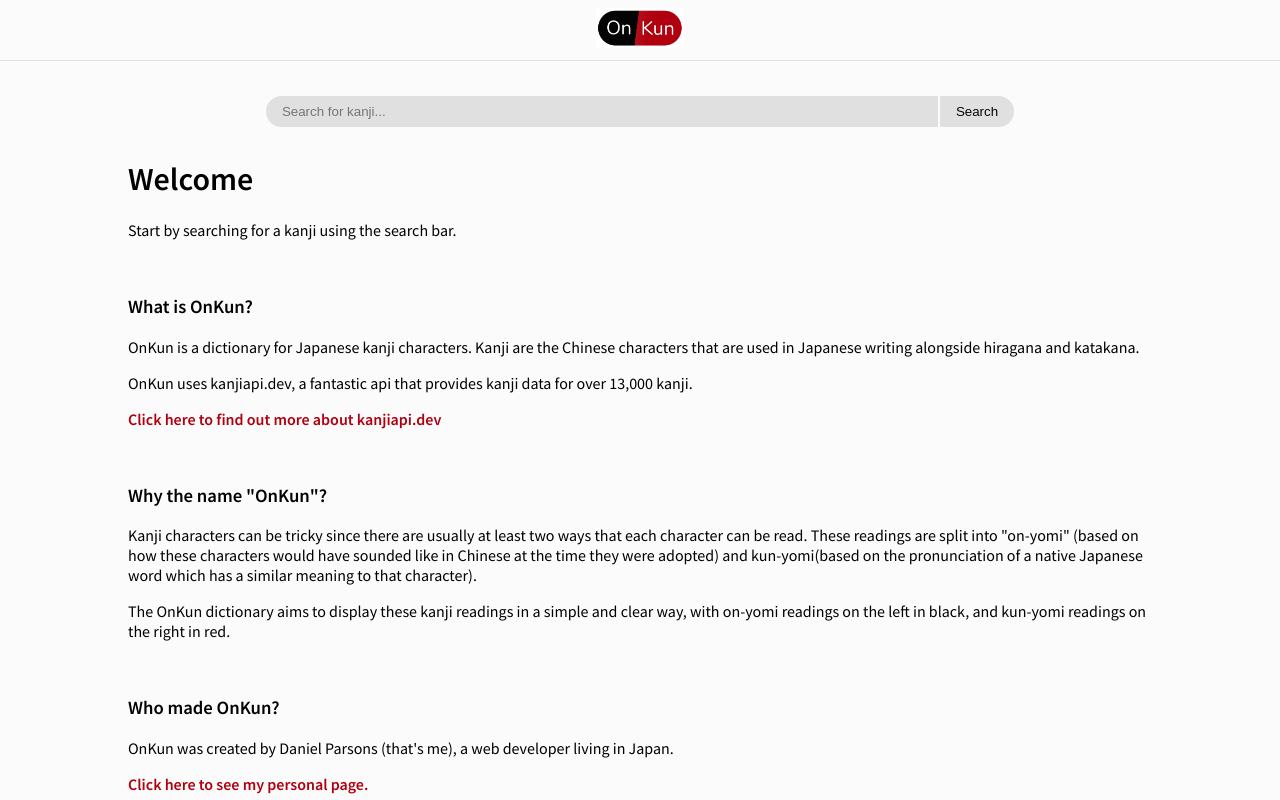
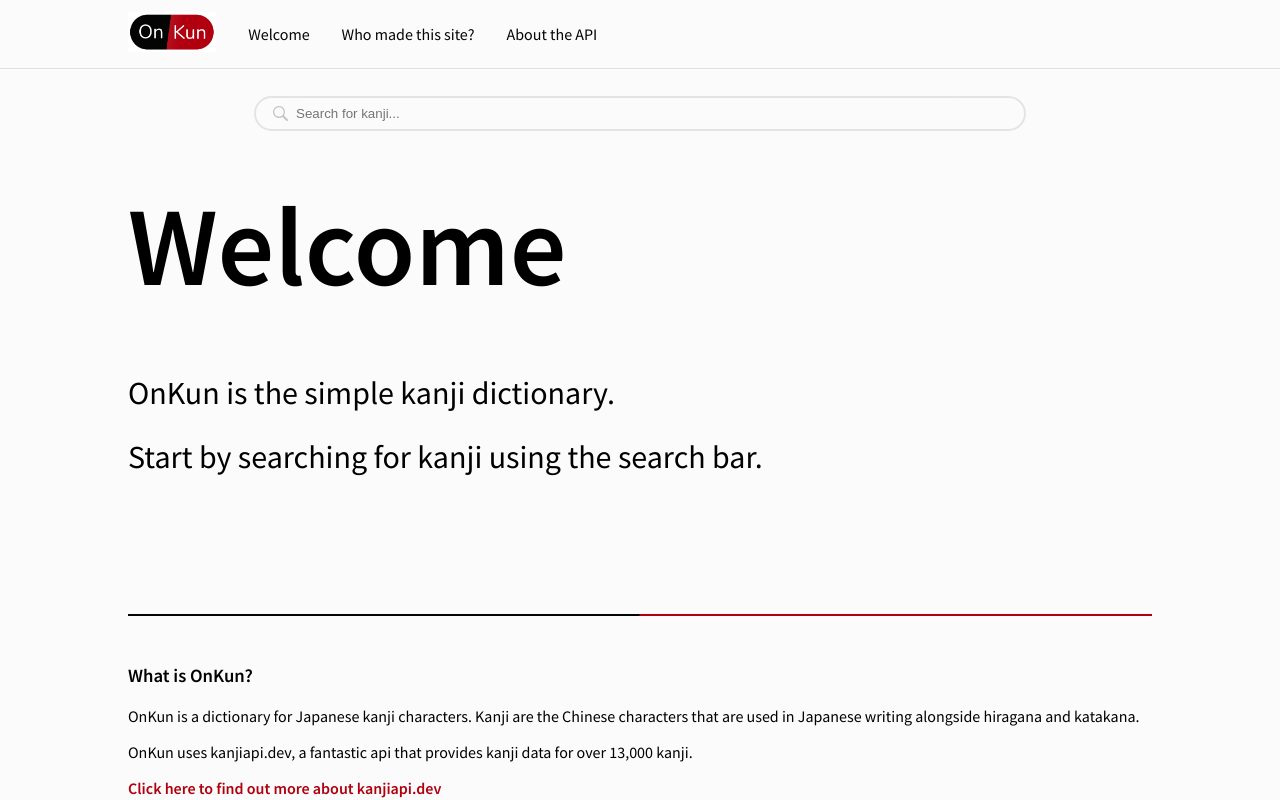
Before and after one commit to dpars34/onkun, a React (Create React App) app: page / in a window 1280 px wide. Shown: the top 800 px of the page. Built offline with nearby package versions, Linux system fonts and the light colour scheme.

Commit message:
Front page redesign

```diff
--- a/src/Components/Header.js
+++ b/src/Components/Header.js
@@ -10,6 +10,9 @@ function Header() {
                 <a href="top">
                     <img src={logo} alt="logo" className={styles.logo}/>
                 </a>
+                <a className={styles.navLink} href="top">Welcome</a>
+                <p className={styles.navLink}>Who made this site?</p>
+                <p className={styles.navLink}>About the API</p>
             </div>
         </header>
     )
--- a/src/Components/SearchBar.js
+++ b/src/Components/SearchBar.js
@@ -1,12 +1,15 @@
 import React from "react"
 import styles from "./Styles/SearchBar.module.css"
+import { GoSearch } from 'react-icons/go'
 
 function SearchBar(props) {
     return (
-        <form className={styles.searchForm} onSubmit={props.handleClick}>
-            <input className={styles.searchBar} type="text" onChange={props.handleChange} value={props.search} placeholder="Search for kanji..."/>
-            <button className={styles.searchButton} type="submit">Search</button>
-        </form>
+        <div className={styles.searchBox}>
+            <span className={styles.searchIcon}><GoSearch/ ></span>
+            <form className={styles.searchForm} onSubmit={props.handleClick}>
+                <input className={styles.searchBar} type="text" onChange={props.handleChange} value={props.search} placeholder="Search for kanji..."/>
+            </form>
+        </div>
     )
 }
 
--- a/src/Components/Styles/Header.module.css
+++ b/src/Components/Styles/Header.module.css
@@ -10,15 +10,30 @@
 .flexContainer {
     display: flex;
     align-items: center;
-    justify-content: space-evenly;
+    justify-content: center;
 }
 
 .navLink {
-    color: #050505;
-    text-decoration: none;
+    display: none;
 }
 
 .logo {
     height: 40px;
     padding: 0;
 }
+
+@media (min-device-width: 500px) {
+
+    .flexContainer {
+        justify-content: left;
+        margin-left: 10vw;
+    }
+
+    .navLink {
+        display: block;
+        color: #050505;
+        text-decoration: none;
+        padding: 0;
+        margin-left: 2rem;
+    }
+}
--- a/src/Components/Styles/ResultCard.module.css
+++ b/src/Components/Styles/ResultCard.module.css
@@ -55,10 +55,14 @@
     display: inline;
 }
 
+@media (min-device-width: 500px) {
+
+}
+
 /* For the bottom display */
 
 .translationArea {
     margin-left: 1rem;
-    padding: 0 0.5rem 0.5rem 0.5rem;
+    padding: 0.5rem;
     font-style: italic;
 }
--- a/src/Components/Styles/SearchBar.module.css
+++ b/src/Components/Styles/SearchBar.module.css
@@ -1,13 +1,26 @@
-.searchForm {
-    margin: 6rem 1rem 2rem 1rem;
-    text-align: center;
+.searchBox {
+    margin: 6rem auto 2rem auto;
+    background-color:#FBFBFB;
+    display: grid;
+    grid-template-columns: 2rem 1fr;
+    align-items: center;
+    border-radius: 20px;
+    width: 60vw;
+    border: 2px solid #e4e4e4;
+    color: #c4c4c4;
 }
+
+.searchIcon {
+    padding: 0 0 0 1rem;
+    height: 15px;
+ }
+
 .searchBar {
-    width: 50vw;
-    padding: 0.5rem 1rem;
-    border-radius: 20px 0 0 20px;
     border: none;
-    background-color: #E0E0E0;
+    background-color: #FBFBFB;
+    padding: 0.5rem 0.5rem;
+    width: 90%; /* Not perfectly center*/
+    border-radius: 20px;
 }
 
 .searchButton {
@@ -17,4 +30,9 @@
     border-radius: 0 20px 20px 0;
     border-left: solid 2px #FBFBFB;
     color: #050505;
+    display: none; /* Search bar now doesn't appear */
 }
+
+.searchBox:hover {
+    color: rgb(146, 146, 146);
+}
--- a/src/Components/Styles/Welcome.module.css
+++ b/src/Components/Styles/Welcome.module.css
@@ -7,3 +7,35 @@
     text-decoration: none;
     font-weight: 600;
 }
+
+.welcomeHr {
+    display: none;
+}
+
+@media (min-device-width: 500px) {
+    .bigWelcome {
+        line-height: 5rem;
+        min-height: 25rem;
+    }
+
+    .bigBigText {
+        font-size: 7rem;
+    }
+
+    .bigText {
+        font-size: 2rem;
+        line-height: 4rem;
+    }
+
+    .welcomeHr {
+        display: block;
+        border: 0;
+        height: 2px;
+        background-image: linear-gradient(95deg, #050505 49.9%, #B0000F 50%);
+
+    }
+
+    .smallWelcome {
+        margin-top : 3rem;
+    }
+}
--- a/src/Components/Welcome.js
+++ b/src/Components/Welcome.js
@@ -4,16 +4,23 @@ import styles from './Styles/Welcome.module.css'
 function Welcome() {
     return(
         <div className={styles.welcomeArea}>
-            <h1>Welcome</h1>
-            <p>Start by searching for a kanji using the search bar.</p>
+            <div className={styles.bigWelcome}>
+                <h1 className={styles.bigBigText}>Welcome</h1>
+                <p className={styles.bigText}>OnKun is the simple kanji dictionary.
+                <br /> Start by searching for kanji using the search bar.</p>
                 <br />
+            </div>
+
+            <hr className={styles.welcomeHr}/>
+
+            <div className={styles.smallWelcome}>
                 <h3>What is OnKun?</h3>
                 <p>OnKun is a dictionary for Japanese kanji characters. Kanji are the Chinese characters that are used in Japanese writing alongside hiragana and katakana.</p>
                 <p>OnKun uses kanjiapi.dev, a fantastic api that provides kanji data for over 13,000 kanji.</p>
                 <p><a className={styles.link} href="https://www.kanjiapi.dev">Click here to find out more about kanjiapi.dev</a></p>
                 <br />
                 <h3>Why the name "OnKun"?</h3>
-            <p>Kanji characters can be tricky since there are usually at least two ways that each character can be read. These readings are split into "on-yomi" (based on how these characters would have sounded like in Chinese at the time they were adopted) and kun-yomi(based on the pronunciation of a native Japanese word which has a similar meaning to that character). </p>
+                <p>Kanji characters can be tricky since there are usually at least two ways that each character can be read. These readings are split into "on-yomi" (based on how these characters would have sounded like in Chinese at the time they were adopted) and kun-yomi (based on the pronunciation of a native Japanese word which has a similar meaning to that character). </p>
                 <p>The OnKun dictionary aims to display these kanji readings in a simple and clear way, with on-yomi readings on the left in black, and kun-yomi readings on the right in red.</p>
                 <br />
                 <h3>Who made OnKun?</h3>
@@ -21,6 +28,7 @@ function Welcome() {
                 <p><a className={styles.link} href="https://www.danpdev.com">Click here to see my personal page.</a></p>
                 <br />
             </div>
+        </div>
     )
 }
 
--- a/src/index.css
+++ b/src/index.css
@@ -18,3 +18,7 @@ body {
   background-color: #FBFBFB;
   font-family: 'Source Sans Pro', sans-serif;
 }
+
+*:focus {
+  outline: none;
+}
```
Also changed, not shown: src/Components/Images/onkun_logo5.png (added). Lines whose indentation alone changed are shown as unchanged.
